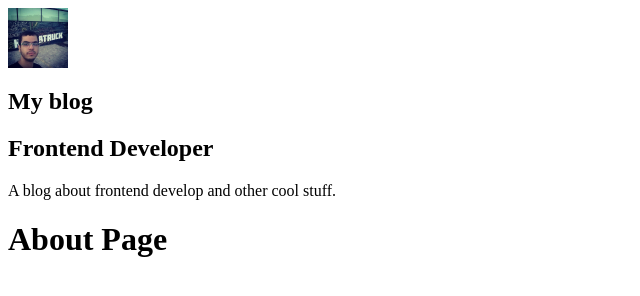
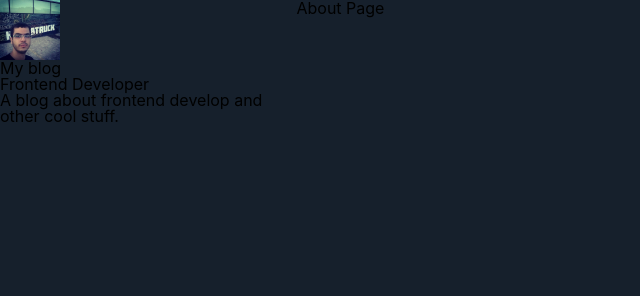
Before and after one commit to joorgeroberto/my-blog, a Gatsby site: page /about in a window 1280 px wide. Shown: the whole page, without its empty margins (0-640 px from the left). Built offline with nearby package versions, Linux system fonts and the light colour scheme; Gatsby itself is replaced by a stand-in of ours.

Commit message:
Learning Styled Components - GlobalStyles

```diff
--- a/gatsby-config.js
+++ b/gatsby-config.js
@@ -6,6 +6,7 @@ module.exports = {
     author: `@jorge`,
   },
   plugins: [
+    `gatsby-plugin-styled-components`,
     `gatsby-plugin-react-helmet`,
     {
       resolve: `gatsby-source-filesystem`,
--- a/package.json
+++ b/package.json
@@ -11,12 +11,14 @@
     "gatsby-plugin-offline": "^3.0.7",
     "gatsby-plugin-react-helmet": "^3.1.7",
     "gatsby-plugin-sharp": "^2.2.22",
+    "gatsby-plugin-styled-components": "^3.1.5",
     "gatsby-source-filesystem": "^2.1.22",
     "gatsby-transformer-sharp": "^2.2.14",
     "prop-types": "^15.7.2",
     "react": "^16.9.0",
     "react-dom": "^16.9.0",
-    "react-helmet": "^5.2.1"
+    "react-helmet": "^5.2.1",
+    "styled-components": "^4.3.2"
   },
   "devDependencies": {
     "prettier": "^1.18.2"
--- /dev/null
+++ b/src/components/Layout/index.js
@@ -0,0 +1,26 @@
+import React from "react"
+import PropTypes from "prop-types"
+import Profile from "../Profile"
+
+import * as S from './styled'
+import GlobalStyles from "../../styles/global"
+
+
+const Index = ({ children }) => {
+  return (
+    <S.LayoutWrapper>
+      <GlobalStyles/>
+      <aside>
+        <Profile />
+      </aside>
+      <S.LayoutMain>{children}</S.LayoutMain>
+
+    </S.LayoutWrapper>
+  )
+}
+
+Index.propTypes = {
+  children: PropTypes.node.isRequired,
+}
+
+export default Index
--- /dev/null
+++ b/src/components/Layout/styled.js
@@ -0,0 +1,11 @@
+import styled from "styled-components"
+
+export const LayoutWrapper = styled.section`
+  display: flex;
+`
+export const LayoutMain = styled.main`
+  background: #16202c;
+  min-height: 100vh;
+  padding: 0 3.75rem 0 20 rem;
+  width: 100%;
+`
--- a/src/components/layout.js
+++ /dev/null
@@ -1,22 +0,0 @@
-import React from "react"
-import PropTypes from "prop-types"
-import Profile from "./Profile"
-
-
-const Layout = ({ children }) => {
-  return (
-    <>
-      <aside>
-        <Profile />
-      </aside>
-      <main>{children}</main>
-
-    </>
-  )
-}
-
-Layout.propTypes = {
-  children: PropTypes.node.isRequired,
-}
-
-export default Layout
--- a/src/pages/404.js
+++ b/src/pages/404.js
@@ -1,6 +1,6 @@
 import React from "react"
 
-import Layout from "../components/layout"
+import Layout from "../components/Layout"
 import SEO from "../components/seo"
 
 const NotFoundPage = () => (
--- a/src/pages/about.js
+++ b/src/pages/about.js
@@ -1,5 +1,5 @@
 import React from 'react';
-import Layout from "../components/layout"
+import Layout from "../components/Layout"
 import SEO from "../components/seo"
 
 const AboutPage = () => (
--- a/src/pages/index.js
+++ b/src/pages/index.js
@@ -1,7 +1,7 @@
 import React from "react"
 import {Link} from 'gatsby';
 
-import Layout from "../components/layout"
+import Layout from "../components/Layout"
 import SEO from "../components/seo"
 
 
--- /dev/null
+++ b/src/styles/global.js
@@ -0,0 +1,66 @@
+import { createGlobalStyle } from "styled-components"
+
+const GlobalStyles = createGlobalStyle`
+  /* http://meyerweb.com/eric/tools/css/reset/
+   v2.0 | 20110126
+   License: none (public domain)
+  */
+  html, body, div, span, applet, object, iframe,
+  h1, h2, h3, h4, h5, h6, p, blockquote, pre,
+  a, abbr, acronym, address, big, cite, code,
+  del, dfn, em, img, ins, kbd, q, s, samp,
+  small, strike, strong, sub, sup, tt, var,
+  b, u, i, center,
+  dl, dt, dd, ol, ul, li,
+  fieldset, form, label, legend,
+  table, caption, tbody, tfoot, thead, tr, th, td,
+  article, aside, canvas, details, embed,
+  figure, figcaption, footer, header, hgroup,
+  menu, nav, output, ruby, section, summary,
+  time, mark, audio, video {
+    margin: 0;
+    padding: 0;
+    border: 0;
+    font-size: 100%;
+    font: inherit;
+    vertical-align: baseline;
+  }
+  /* HTML5 display-role reset for older browsers */
+  article, aside, details, figcaption, figure,
+  footer, header, hgroup, menu, nav, section {
+    display: block;
+  }
+  body {
+    line-height: 1;
+  }
+  ol, ul {
+    list-style: none;
+  }
+  blockquote, q {
+    quotes: none;
+  }
+  blockquote:before, blockquote:after,
+  q:before, q:after {
+    content: '';
+    content: none;
+  }
+  table {
+    border-collapse: collapse;
+    border-spacing: 0;
+  }
+  * {
+    box-sizing: border-box;
+  }
+  body {
+    background: #16202c;
+    line-height: 1;
+    font-size: 100%;
+    font-family: -apple-system, BlinkMacSystemFont, "Segoe UI", Roboto, Helvetica, Arial, sans-serif, "Apple Color Emoji", "Segoe UI Emoji", "Segoe UI Symbol";
+  }
+  img {
+    display: block;
+  	width: 100%;
+  	height: auto;
+  }
+`
+export default GlobalStyles
```
Also changed, not shown: 1 other file.
